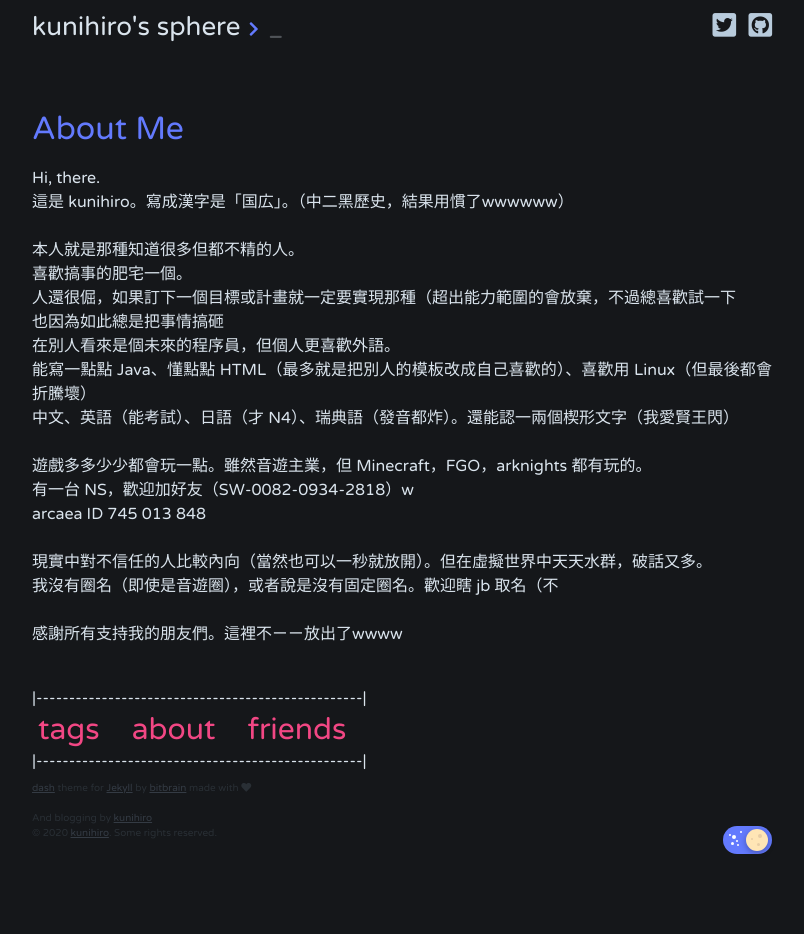
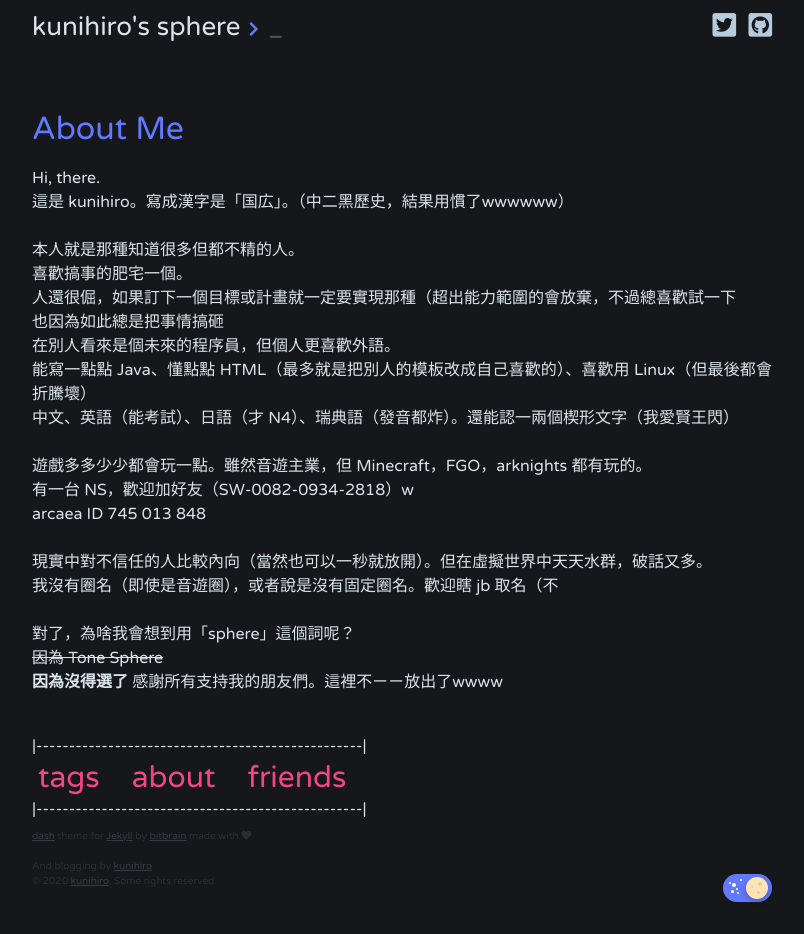
Before and after one commit to MyCodingSucks/MyCodingSucks.github.io, a Jekyll site: the page built from bottom_bar/about.html, in a window 1280 px wide. Shown: the whole page, without its empty margins (238-1042 px from the left). Built offline with Jekyll 4.4.1, drawn with Linux system fonts in a browser that asks for light colours; before the commit the page ends 900 px from its top, so only the background shows below that.

Commit message:
Update about.html

```diff
--- a/bottom_bar/about.html
+++ b/bottom_bar/about.html
@@ -22,5 +22,8 @@ arcaea ID 745 013 848 <br />
 現實中對不信任的人比較內向（當然也可以一秒就放開）。但在虛擬世界中天天水群，破話又多。 <br />
 我沒有圈名（即使是音遊圈），或者說是沒有固定圈名。歡迎瞎 jb 取名（不  <br />
 <br />
+對了，為啥我會想到用「sphere」這個詞呢？ <br />
+<del>因為 Tone Sphere</del><br />
+<b>因為沒得選了</b>
 感謝所有支持我的朋友們。這裡不ㄧㄧ放出了wwww <br />
 </p>
```
